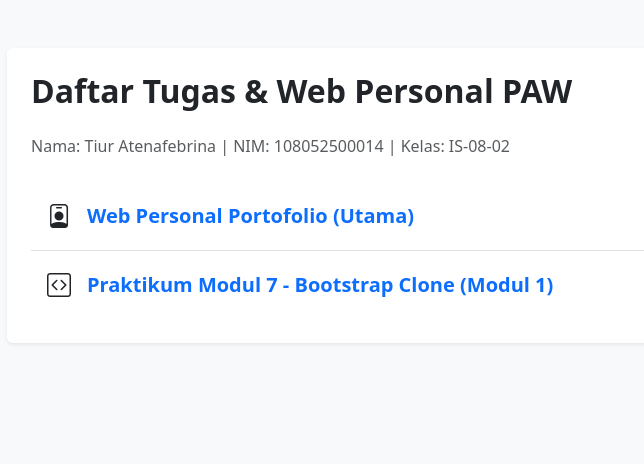
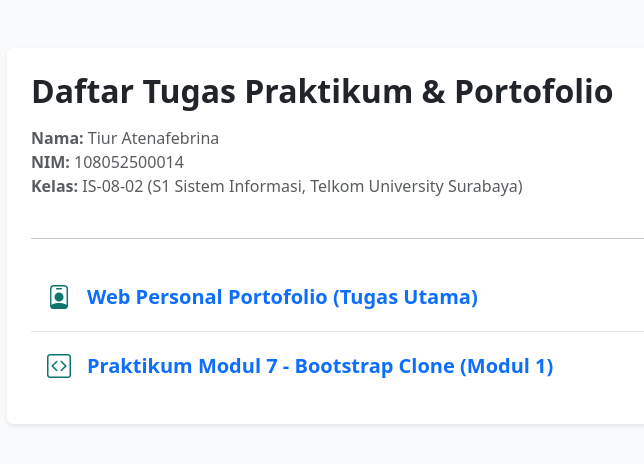
Before and after one commit to tiuratenafebrina/praktikum-modul7-tiuratenafebrina, a plain HTML site: page index.html in a window 1280 px wide. Shown: the whole page, without its empty margins (265-909 px from the left). Drawn offline with nearby package versions, Linux system fonts and the light colour scheme.

Commit message:
Update index.html

```diff
--- a/index.html
+++ b/index.html
@@ -3,8 +3,8 @@
 <head>
     <meta charset="UTF-8">
     <meta name="viewport" content="width=device-width, initial-scale=1.0">
-    <title>Daftar Tugas Praktikum PAW | Tiur Atenafebrina</title>
-    <!-- Menggunakan Bootstrap 5 CDN agar tampilannya rapi dan profesional -->
+    <title>Daftar Tugas & Portofolio | Tiur Atenafebrina</title>
+    <!-- Memuat Bootstrap CSS dari CDN -->
     <link rel="stylesheet" href="https://cdn.jsdelivr.net/npm/bootstrap@5.3.3/dist/css/bootstrap.min.css">
     <link rel="stylesheet" href="https://cdn.jsdelivr.net/npm/bootstrap-icons@1.11.3/font/bootstrap-icons.css">
 </head>
@@ -14,21 +14,27 @@
         <div class="row justify-content-center">
             <div class="col-md-8">
                 <div class="card shadow-sm border-0 p-4">
-                    <h2 class="fw-bold mb-4 text-dark">Daftar Tugas & Web Personal PAW</h2>
-                    <p class="text-muted mb-4">Nama: Tiur Atenafebrina | NIM: 108052500014 | Kelas: IS-08-02</p>
+                    <h2 class="fw-bold mb-3 text-dark">Daftar Tugas Praktikum & Portofolio</h2>
+                    <p class="text-muted mb-4">
+                        <strong>Nama:</strong> Tiur Atenafebrina<br>
+                        <strong>NIM:</strong> 108052500014<br>
+                        <strong>Kelas:</strong> IS-08-02 (S1 Sistem Informasi, Telkom University Surabaya)
+                    </p>
+
+                    <hr class="mb-4">
 
                     <ul class="list-group list-group-flush fs-5">
-                        <!-- Tautan menuju Web Personal Portofolio -->
+                        <!-- Tautan ke Web Personal Portofolio -->
                         <li class="list-group-item py-3 d-flex align-items-center">
-                            <i class="bi bi-person-badge text-teal me-3 fs-4"></i>
+                            <i class="bi bi-person-badge text-teal me-3 fs-4" style="color: #0f766e;"></i>
                             <a href="web-personal/index.html" class="text-decoration-none fw-semibold text-primary">
-                                Web Personal Portofolio (Utama)
+                                Web Personal Portofolio (Tugas Utama)
                             </a>
                         </li>
 
-                        <!-- Tautan menuju Tugas Modul 1 / Praktikum Bootstrap -->
+                        <!-- Tautan ke Modul 1 / Bootstrap Clone -->
                         <li class="list-group-item py-3 d-flex align-items-center">
-                            <i class="bi bi-code-square text-teal me-3 fs-4"></i>
+                            <i class="bi bi-code-square text-teal me-3 fs-4" style="color: #0f766e;"></i>
                             <a href="modul_01/index.html" class="text-decoration-none fw-semibold text-primary">
                                 Praktikum Modul 7 - Bootstrap Clone (Modul 1)
                             </a>
```
